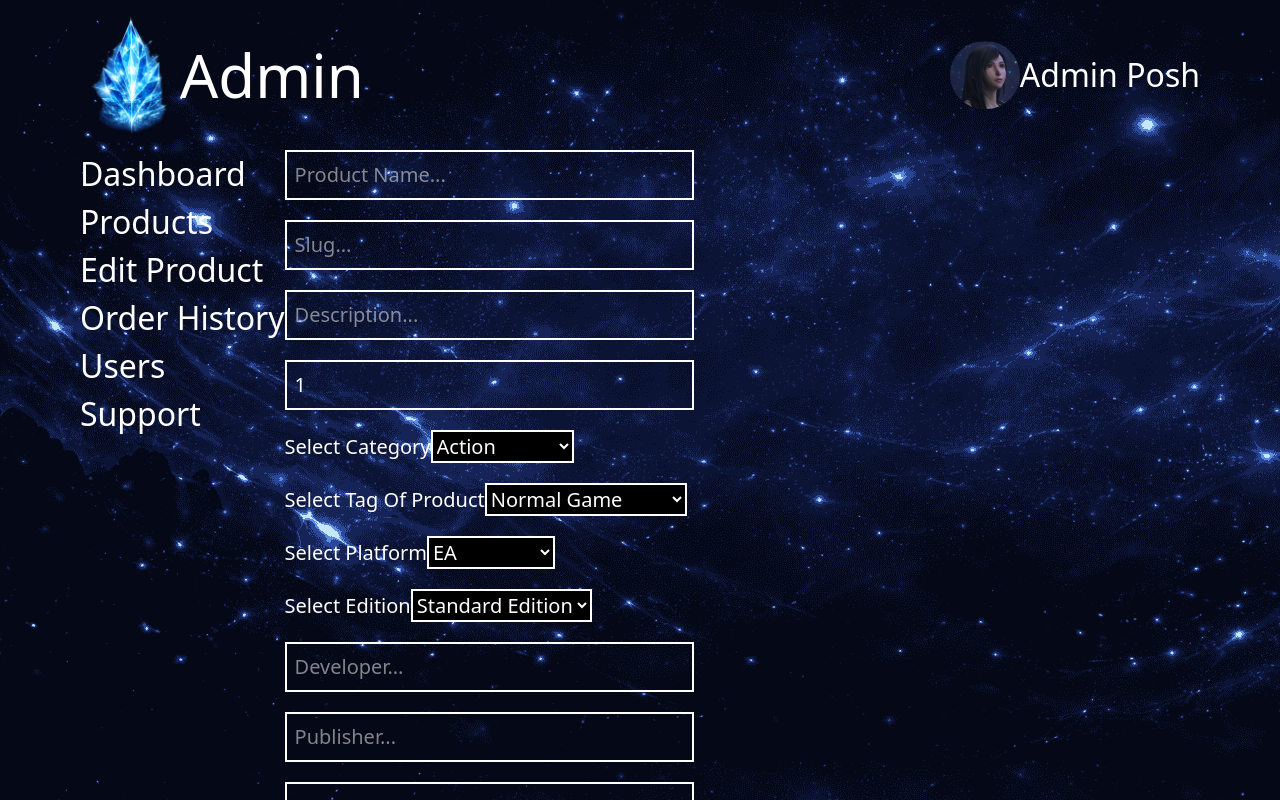
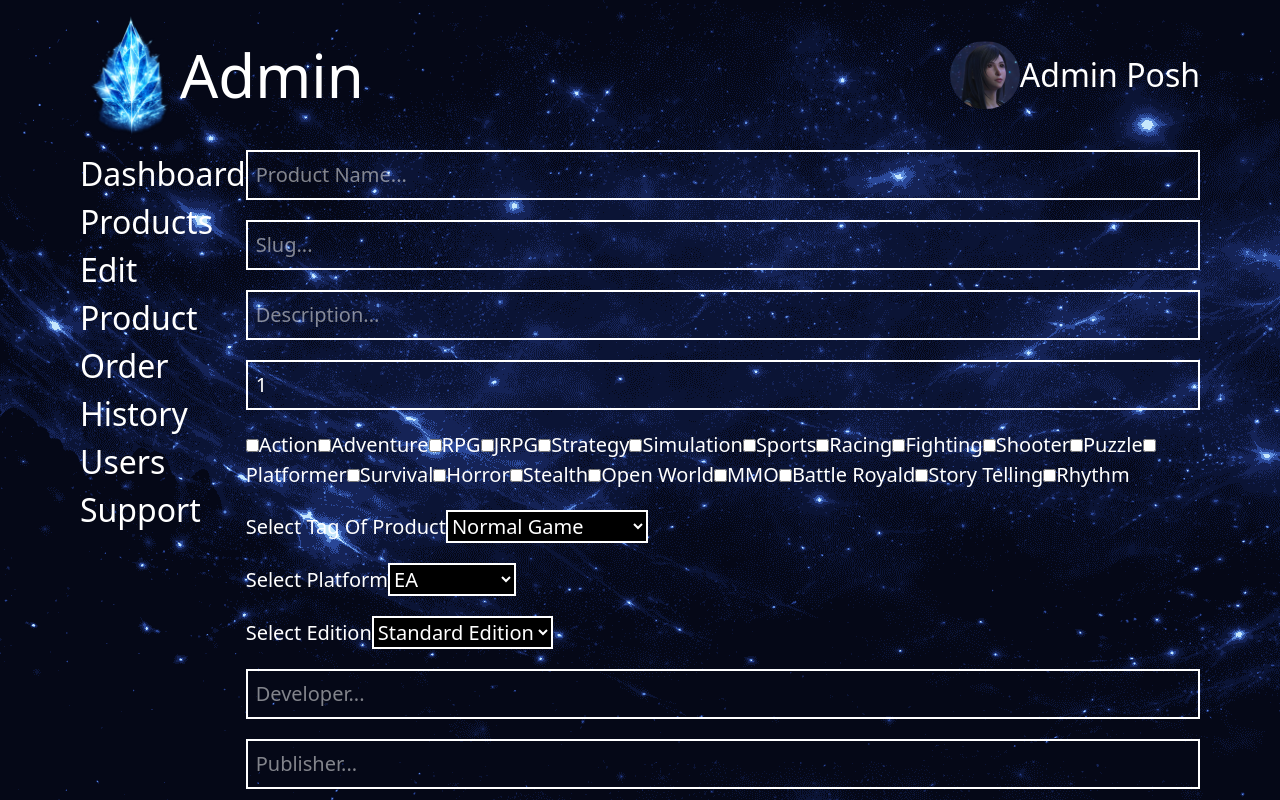
Before and after one commit to PoshX1z/Final-Fantasy, a Next.js app: page /admin/edit/add in a window 1280 px wide. Shown: the top 800 px of the page. Built offline with nearby package versions, Linux system fonts and the light colour scheme; no server answers.

Commit message:
chore: update admin to add more than 1 categories

```diff
--- a/app/api/product/route.ts
+++ b/app/api/product/route.ts
@@ -1,9 +1,6 @@
 import {
-  ProductCategory,
   ProductDeliveryType,
   ProductEdition,
-  ProductPlatform,
-  ProductTag,
 } from "@/app/generated/prisma/enums";
 import prisma from "@/prisma/prisma";
 import { NextRequest, NextResponse } from "next/server";
@@ -17,7 +14,6 @@ export async function POST(req: NextRequest) {
   const category = formData.get("category") as string;
   const tag = formData.get("tag") as string;
   const platform = formData.get("platform") as string;
-  const platformImageIcon = formData.get("platformImageIcon") as string;
   const edition = formData.get("edition") as string;
   const description = formData.get("description") as string;
   const price = Number(formData.get("price"));
@@ -33,10 +29,9 @@ export async function POST(req: NextRequest) {
       name,
       slug,
       image,
-      category: category as ProductCategory,
+      category,
       tag: tag as ProductTag,
       platform: platform as ProductPlatform,
-      platformImageIcon,
       edition: edition as ProductEdition,
       description,
       price,
@@ -71,7 +66,6 @@ export async function PATCH(req: NextRequest) {
   const category = formData.get("category") as string;
   const tag = formData.get("tag") as string;
   const platform = formData.get("platform") as string;
-  const platformImageIcon = formData.get("platformImageIcon") as string;
   const edition = formData.get("edition") as string;
   const description = formData.get("description") as string;
   const price = Number(formData.get("price"));
@@ -93,7 +87,6 @@ export async function PATCH(req: NextRequest) {
       category: category as ProductCategory,
       tag: tag as ProductTag,
       platform: platform as ProductPlatform,
-      platformImageIcon: platformImageIcon,
       edition: edition as ProductEdition,
       description: description,
       price: price,
--- a/components/shared/admin/AddForm.tsx
+++ b/components/shared/admin/AddForm.tsx
@@ -11,6 +11,16 @@ export const AddForm = () => {
       .from("platform-image-icons")
       .getPublicUrl(`platform-image-icons/${platform}-icon`).data.publicUrl;
 
+  const [categories, setCategories] = useState<string[]>([]);
+
+  const handleCategory = (e: any) => {
+    const value = e.target.value;
+    const checked = e.target.checked;
+
+    setCategories((category) =>
+      checked ? [...category, value] : category.filter((cat) => cat !== value),
+    );
+  };
   const [form, setForm] = useState<IProductInput>({
     name: "",
     slug: "",
@@ -20,7 +30,6 @@ export const AddForm = () => {
     category: "action",
     tag: "normal",
     platform: "ea",
-    platformImageIcon: platformImageIconLocation("ea"),
     edition: "standard",
     developer: "",
     publisher: "",
@@ -30,6 +39,7 @@ export const AddForm = () => {
     numSales: 1,
     delivery: "key",
   });
+
   console.log("normal form", form);
   const handleSubmit = (e: any) => {
     e.preventDefault();
@@ -115,41 +125,206 @@ export const AddForm = () => {
         className="border-2 p-2 "
       />
       <div>
-        <label htmlFor="category-select">Select Category</label>
-        <select
-          name="category"
-          value={form.category}
-          id="category-select"
-          onChange={(e) => {
-            const category = e.target.value;
-            setForm({
-              ...form,
-              category,
-            });
-          }}
-          className="border-2 bg-black"
-        >
-          <option value="action">Action</option>
-          <option value="adventure">Adventure</option>
-          <option value="rpg">RPG</option>
-          <option value="jrpg">JRPG</option>
-          <option value="strategy">Strategy</option>
-          <option value="simulation">Simulation</option>
-          <option value="sports">Sports</option>
-          <option value="racing">Racing</option>
-          <option value="fighting">Fighting</option>
-          <option value="shooter">Shooter</option>
-          <option value="puzzle">Puzzle</option>
-          <option value="platformer">Platformer</option>
-          <option value="survival">Survival</option>
-          <option value="horror">Horror</option>
-          <option value="stealth">Stealth</option>
-          <option value="openWorld">OpenWorld</option>
-          <option value="mmo">MMO</option>
-          <option value="battleRoyald">BattleRoyald</option>
-          <option value="storyTelling">StoryTelling</option>
-          <option value="rhythm">Rhythm</option>
-        </select>
+        <label htmlFor="action">
+          <input
+            type="checkbox"
+            name="categories"
+            id="action"
+            value="action"
+            onChange={handleCategory}
+          />
+          Action
+        </label>
+        <label htmlFor="adventure">
+          <input
+            type="checkbox"
+            name="categories"
+            id="adventure"
+            value="adventure"
+            onChange={handleCategory}
+          />
+          Adventure
+        </label>
+        <label htmlFor="rpg">
+          <input
+            type="checkbox"
+            name="categories"
+            id="rpg"
+            value="rpg"
+            onChange={handleCategory}
+          />
+          RPG
+        </label>
+        <label htmlFor="jrpg">
+          <input
+            type="checkbox"
+            name="categories"
+            id="jrpg"
+            value="jrpg"
+            onChange={handleCategory}
+          />
+          JRPG
+        </label>
+        <label htmlFor="strategy">
+          <input
+            type="checkbox"
+            name="categories"
+            id="strategy"
+            value="strategy"
+            onChange={handleCategory}
+          />
+          Strategy
+        </label>
+        <label htmlFor="simulation">
+          <input
+            type="checkbox"
+            name="categories"
+            id="simulation"
+            value="simulation"
+            onChange={handleCategory}
+          />
+          Simulation
+        </label>
+        <label htmlFor="sports">
+          <input
+            type="checkbox"
+            name="categories"
+            id="sports"
+            value="sports"
+            onChange={handleCategory}
+          />
+          Sports
+        </label>
+        <label htmlFor="racing">
+          <input
+            type="checkbox"
+            name="categories"
+            id="racing"
+            value="racing"
+            onChange={handleCategory}
+          />
+          Racing
+        </label>
+        <label htmlFor="fighting">
+          <input
+            type="checkbox"
+            name="categories"
+            id="fighting"
+            value="fighting"
+            onChange={handleCategory}
+          />
+          Fighting
+        </label>
+        <label htmlFor="shooter">
+          <input
+            type="checkbox"
+            name="categories"
+            id="shooter"
+            value="shooter"
+            onChange={handleCategory}
+          />
+          Shooter
+        </label>
+        <label htmlFor="puzzle">
+          <input
+            type="checkbox"
+            name="categories"
+            id="puzzle"
+            value="puzzle"
+            onChange={handleCategory}
+          />
+          Puzzle
+        </label>
+        <label htmlFor="platformer">
+          <input
+            type="checkbox"
+            name="categories"
+            id="platformer"
+            value="platformer"
+            onChange={handleCategory}
+          />
+          Platformer
+        </label>
+        <label htmlFor="survival">
+          <input
+            type="checkbox"
+            name="categories"
+            id="survival"
+            value="survival"
+            onChange={handleCategory}
+          />
+          Survival
+        </label>
+        <label htmlFor="horror">
+          <input
+            type="checkbox"
+            name="categories"
+            id="horror"
+            value="horror"
+            onChange={handleCategory}
+          />
+          Horror
+        </label>
+        <label htmlFor="stealth">
+          <input
+            type="checkbox"
+            name="categories"
+            id="stealth"
+            value="stealth"
+            onChange={handleCategory}
+          />
+          Stealth
+        </label>
+        <label htmlFor="openWorld">
+          <input
+            type="checkbox"
+            name="categories"
+            id="openWorld"
+            value="openWorld"
+            onChange={handleCategory}
+          />
+          Open World
+        </label>
+        <label htmlFor="mmo">
+          <input
+            type="checkbox"
+            name="categories"
+            id="mmo"
+            value="mmo"
+            onChange={handleCategory}
+          />
+          MMO
+        </label>
+        <label htmlFor="battleRoyald">
+          <input
+            type="checkbox"
+            name="categories"
+            id="battleRoyald"
+            value="battleRoyald"
+            onChange={handleCategory}
+          />
+          Battle Royald
+        </label>
+        <label htmlFor="storyTelling">
+          <input
+            type="checkbox"
+            name="categories"
+            id="storyTelling"
+            value="storyTelling"
+            onChange={handleCategory}
+          />
+          Story Telling
+        </label>
+        <label htmlFor="rhythm">
+          <input
+            type="checkbox"
+            name="categories"
+            id="rhythm"
+            value="rhythm"
+            onChange={handleCategory}
+          />
+          Rhythm
+        </label>
       </div>
       <div>
         <label htmlFor="tag-select">Select Tag Of Product</label>
@@ -183,7 +358,6 @@ export const AddForm = () => {
             setForm({
               ...form,
               platform,
-              platformImageIcon: platformImageIconLocation(platform),
             });
           }}
           className="border-2 bg-black"
@@ -198,14 +372,6 @@ export const AddForm = () => {
           <option value="xbox">Xbox</option>
         </select>
       </div>
-      <input
-        type="hidden"
-        placeholder="Platform Image Icon..."
-        name="platformImageIcon"
-        readOnly
-        value={form.platformImageIcon}
-        className="border-2 p-2 "
-      />
       <div>
         <label htmlFor="edition-select">Select Edition</label>
         <select
--- a/prisma/schema-validation/product.schema.ts
+++ b/prisma/schema-validation/product.schema.ts
@@ -1,47 +1,5 @@
 import z from "zod";
 
-const ProductCategory = [
-  "action",
-  "adventure",
-  "rpg",
-  "jrpg",
-  "strategy",
-  "simulation",
-  "sports",
-  "racing",
-  "fighting",
-  "shooter",
-  "puzzle",
-  "platformer",
-  "survival",
-  "horror",
-  "stealth",
-  "openWorld",
-  "mmo",
-  "battleRoyald",
-  "storyTelling",
-  "rhythm",
-];
-const ProductTag = ["normal", "hero", "promotion", "featured"];
-const ProductPlatform = [
-  "ea",
-  "epic",
-  "microsoft",
-  "nintendo",
-  "playstation",
-  "steam",
-  "ubisoft",
-  "xbox",
-];
-const ProductEdition = [
-  "standard",
-  "deluxe",
-  "ultimate",
-  "premium",
-  "gold",
-  "silver",
-  "platinum",
-];
 const ProductDeliveryType = ["key", "account"];
 export const ProductInputSchema = z.object({
   name: z.string().min(3, "Name must be at least 3 characters"),
@@ -49,11 +7,10 @@ export const ProductInputSchema = z.object({
   description: z.string().min(10, "Description must be at least 10 characters"),
   price: z.coerce.number().positive("Price must be a positive number"),
   image: z.string(),
-  category: z.enum(ProductCategory).default(ProductCategory[0]),
-  tag: z.enum(ProductTag).default(ProductTag[0]),
-  platform: z.enum(ProductPlatform).default(ProductPlatform[0]),
-  platformImageIcon: z.string(),
-  edition: z.enum(ProductEdition).default(ProductEdition[0]),
+  category: z.string(),
+  tag: z.string(),
+  platform: z.string(),
+  edition: z.string(),
   developer: z.string().min(2, "Publisher is required"),
   publisher: z.string().min(2, "Publisher is required"),
   releaseDate: z.string(),
```
